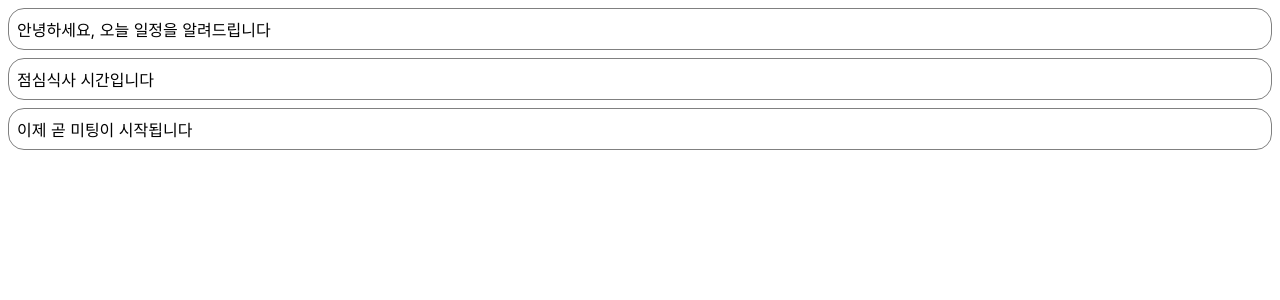
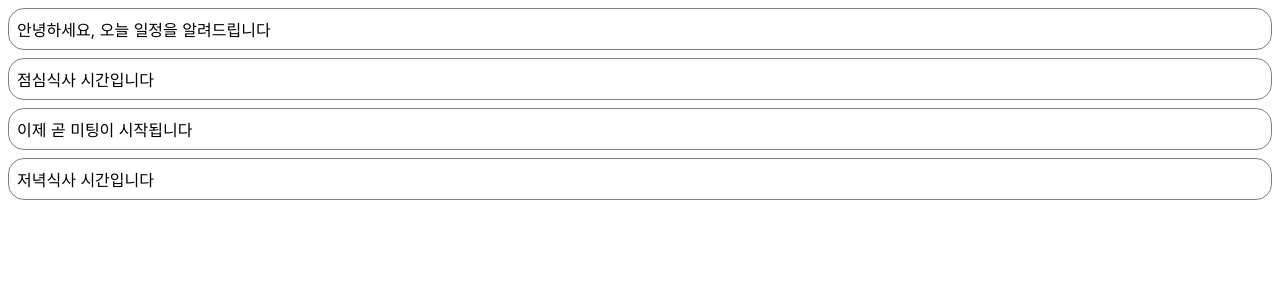
Before and after one commit to YuumiNam/reactStudy, a React (Create React App) app in the folder 예제/my-app/: page / in a window 1280 px wide. Shown: the top 300 px of the page. Built offline with nearby package versions, Linux system fonts and the light colour scheme.

Commit message:
react #06

```diff
--- a/예제/my-app/src/ex06/Notification.jsx
+++ b/예제/my-app/src/ex06/Notification.jsx
@@ -23,6 +23,20 @@ class Notification extends React.Component {
         this.state = {};
     }
 
+    // 각각 Component가 Mount된 이후, Update된 이후, Unmount되기 전에
+    // 로그를 남기도록 호출 될 것임
+    componentDidMount() {
+        console.log(`${this.props.id } componentDidMount() called`);
+    }
+
+    componentDidUpdate() {
+        console.log(`${this.props.id } componentDidUpdate() called`);
+    }
+
+    componentWillUnmount() {
+        console.log(`${this.props.id } componentWillUnmount() called`);
+    }
+
     render() {
         return (
             <div style={styles.wrapper }>
--- a/예제/my-app/src/ex06/NotificationList.jsx
+++ b/예제/my-app/src/ex06/NotificationList.jsx
@@ -3,17 +3,24 @@ import Notification from "./Notification";
 
 const reservedNotifications = [
     {
+        id: 1,
         message: "안녕하세요, 오늘 일정을 알려드립니다",
     },
     {
+        id: 2,
         message: "점심식사 시간입니다",
     },
     {
+        id: 3,
         message: "이제 곧 미팅이 시작됩니다",
+    },
+    {
+        id: 4,
+        message: "저녁식사 시간입니다",
     },
 ];
 
-var  timer;
+var timer;
 
 class NotificationList extends React.Component {
     constructor(props) {
@@ -40,16 +47,38 @@ class NotificationList extends React.Component {
                     notifications: notifications,
                 });
             } else {
+                // this.setState({
+                //     notifications: [],
+                // });
                 clearInterval(timer);
             }
         }, 1000);
+    }
+
+    // React 18버전에서 index.js의 Strict Mode로 돌리면
+    // Component를 unmount 시켰다가 다시 한번 remount시키게 됨
+    // 때문에 componentDidMount() 함수가 두번 호출이 되고 화면에서는 한개씩이 아닌 두개씩이 출력이됨
+    // 프로덕션 배포를 하게되면 Strict Mode는 무시되기때문에 정상작동하긴할거임
+    // 해결법
+    // 1. 아래와 같이 componentWillUnmount() 함수 구현
+    // 2. index.js 파일의 React.StrictMode 부분을 삭제하고 실행
+    componentWillUnmount() {
+        if (timer) {
+            clearInterval(timer);
+        }
     }
 
     render() {
         return (
             <div>
                 {this.state.notifications.map((notification) => {
-                    return <Notification message={notification.message }/>
+                    return (
+                        <Notification
+                            key={notification.id }
+                            id={notification.id }
+                            message={notification.message }
+                        />
+                    );
                 })}
             </div>
         );
--- a/예제/my-app/src/index.js
+++ b/예제/my-app/src/index.js
@@ -41,6 +41,7 @@ import NotificationList from './ex06/NotificationList';
 //   </React.StrictMode>
 // );
 
+// ex06
 const root = ReactDOM.createRoot(document.getElementById('root'));
 root.render(
   <React.StrictMode>
```
